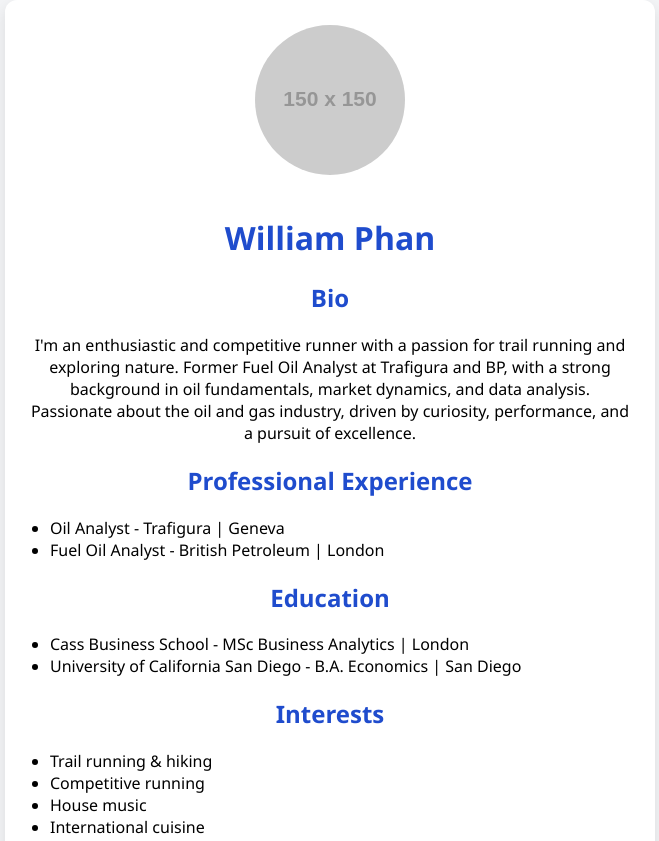
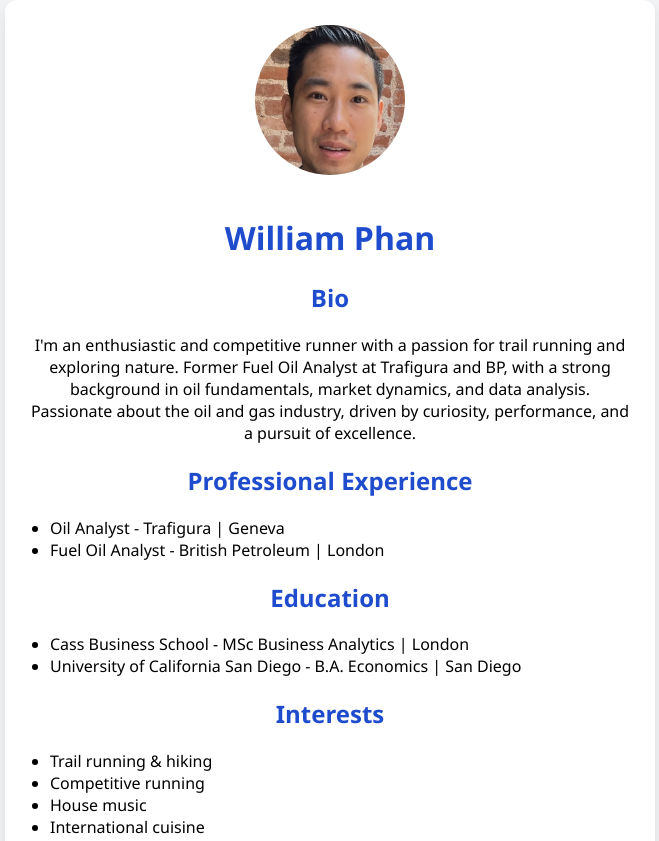
Before and after one commit to w1phan/w1phan.github.io, a plain HTML site: page index.html in a window 1280 px wide. Shown: the top 841 px of the page, without its empty margins (310-969 px from the left). Drawn offline with Linux system fonts and the light colour scheme; placeholder pictures from the web are drawn by us.

Commit message:
Update index.html

```diff
--- a/index.html
+++ b/index.html
@@ -53,7 +53,7 @@
 </head>
 <body>
     <div class="container">
-        <img src="https://via.placeholder.com/150" alt="William Phan Profile Picture" class="profile-pic">
+        <img src="https://raw.githubusercontent.com/w1phan/w1phan.github.io/main/IMG_new_2.jpg" alt="William Phan Profile Picture" class="profile-pic">
         <h1>William Phan</h1>
 
         <h2>Bio</h2>
```
